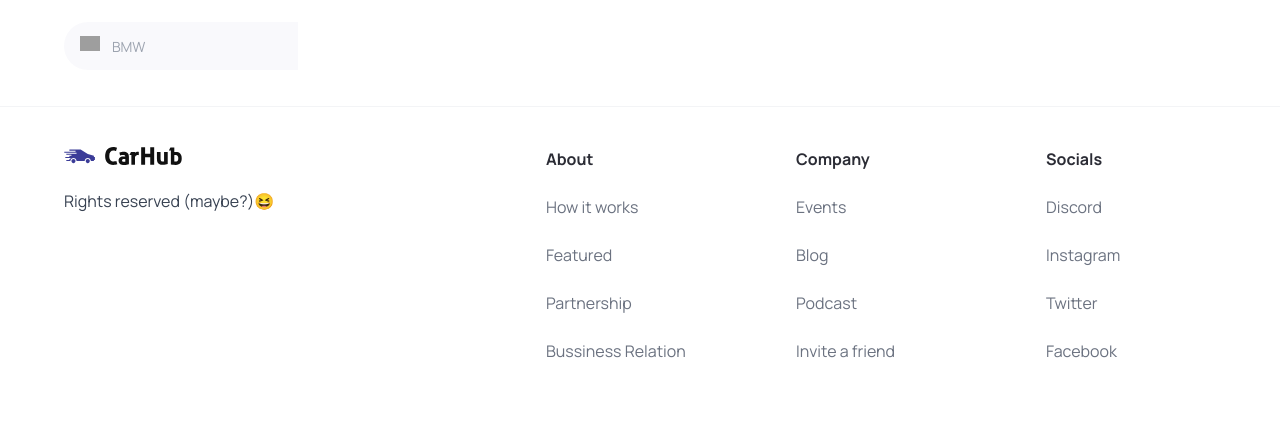
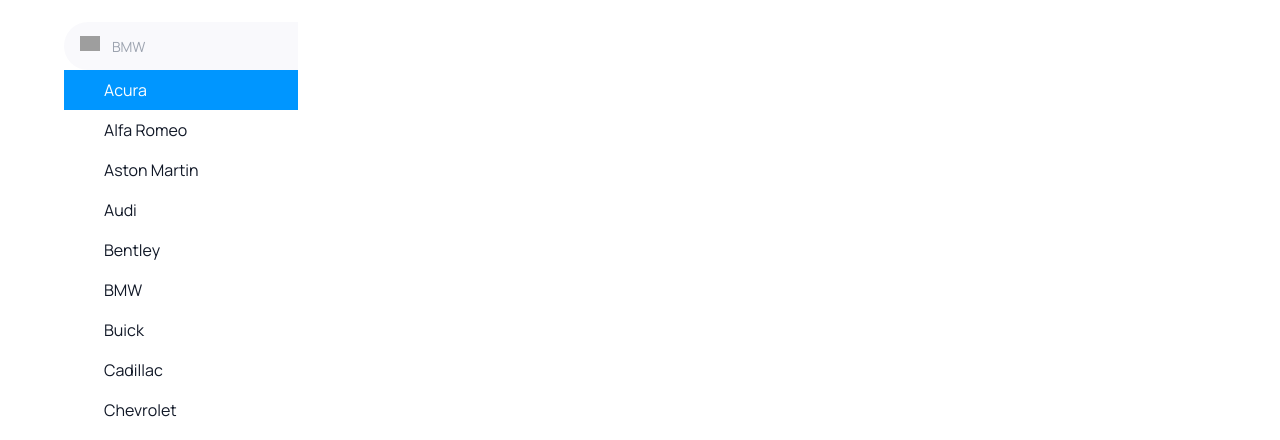
Before and after one commit to shubhanshu-02/Auto-rental-platform, a Next.js app: page / in a window 1280 px wide. Both pictures are taken after a click on the button 82 px from the left and 1007 px from the top of the page. Shown: the part 964-1404 px from the top of the page. Built offline with nearby package versions, Linux system fonts and the light colour scheme; grey boxes are pictures that could not be loaded.

Commit message:
WORKING FRONTEND

```diff
--- a/components/SearchManufacturer.tsx
+++ b/components/SearchManufacturer.tsx
@@ -8,9 +8,20 @@
 const SearchManufacturer = ({manufacturer, setManufacturer} : SearchManufacturerProps) => {
 
     const [query,setQuery] = useState("");
+
+    const filteredManufacturers =
+    query === ""
+    ? manufacturers
+    : manufacturers.filter((item) => (
+        item.toLowerCase()
+        .replace(/\s+/g, "")
+        .includes(query.toLowerCase().replace(/\s+/g, "")
+    )))
+
+
     return (
         <div className="search-manufacturer">
-            <Combobox>
+            <Combobox value = {manufacturer} onChange={setManufacturer}>
                 <div className="relative w-full ">
                     <Combobox.Button className="absolute top-[14px]">
                         <Image src="/bmw.svg" width={20} height={20} className="ml-4" alt="car-logo" />
@@ -19,7 +30,25 @@
                     <Combobox.Input className="search-manufacturer__input" placeholder="BMW" displayValue = {(manufacturer:string) => manufacturer} onChange={(e) => setQuery(e.target.value)}/>
                 <Transition as={Fragment} leave="transition ease-in duration-100" leaveFrom="opacity-100" leaveTo="opacity-0" afterLeave={() => setQuery("")}>
 
-                <Combobox.Options> </Combobox.Options>
+                <Combobox.Options>
+                        {
+                        filteredManufacturers.map((item) => (
+                            <Combobox.Option key={item} className={({ active}) => `relative search-manufacturer__option ${active ? "bg-[#0096FF] text-white" : "text-gray-900"}`} value={item}>
+                                { ({selected, active}) => (
+                                    <>
+                                    <span className={`block truncate ${selected ? "font-medium" : "font-normal"}`}>
+                                    {item}
+                                    </span>
+                                    {selected ? (
+                                        <span className={`absolute inset-y-0 left-0 flex items-center pl-3 ${active ? "text-white" : "text-[#0096FF]"}`}>
+                                             </span>
+                                    ) : null}
+                                    </>
+                                )}
+                            </Combobox.Option>
+                        ))
+                }
+                </Combobox.Options>
 
                 </Transition>
 
```
